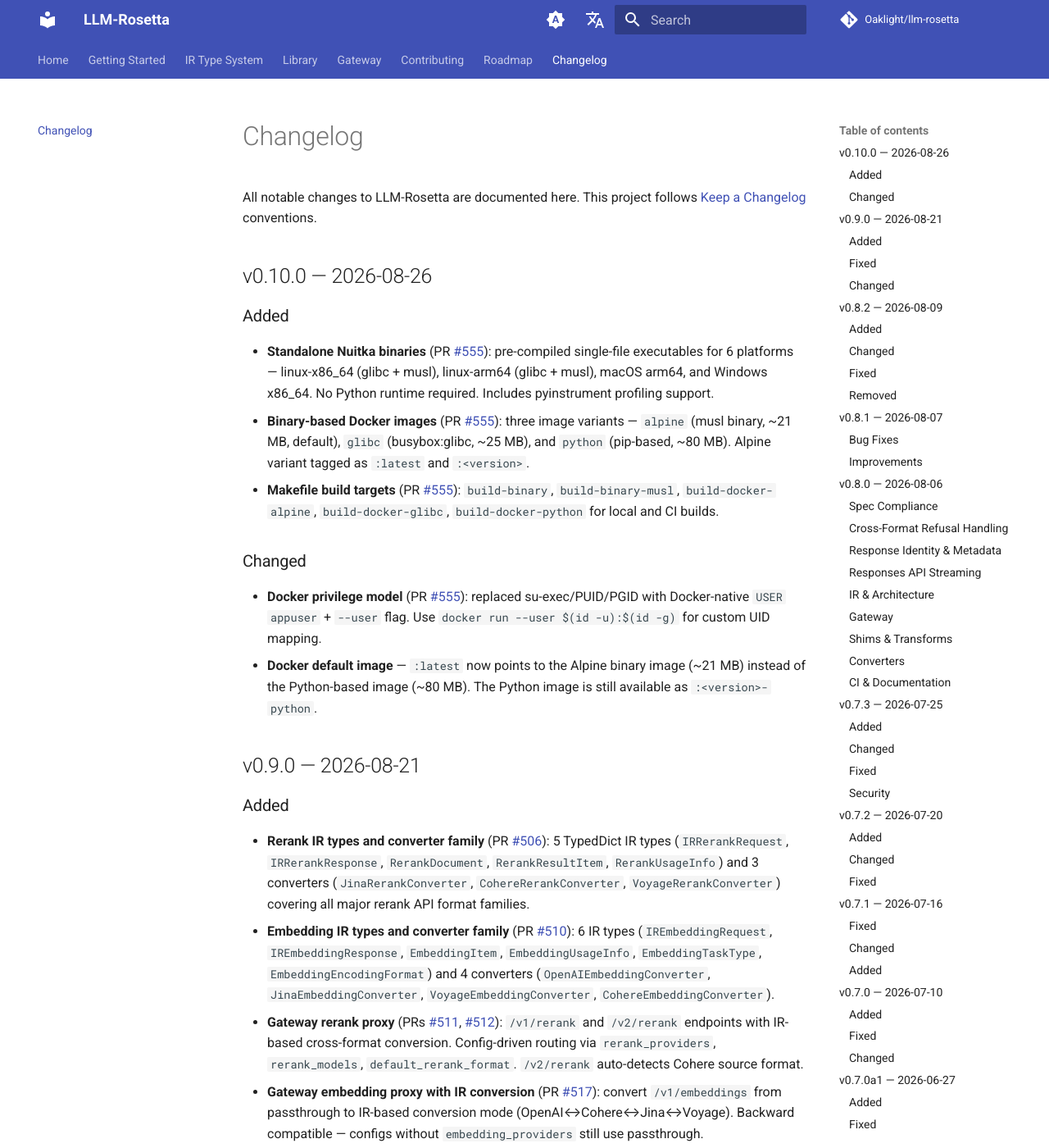
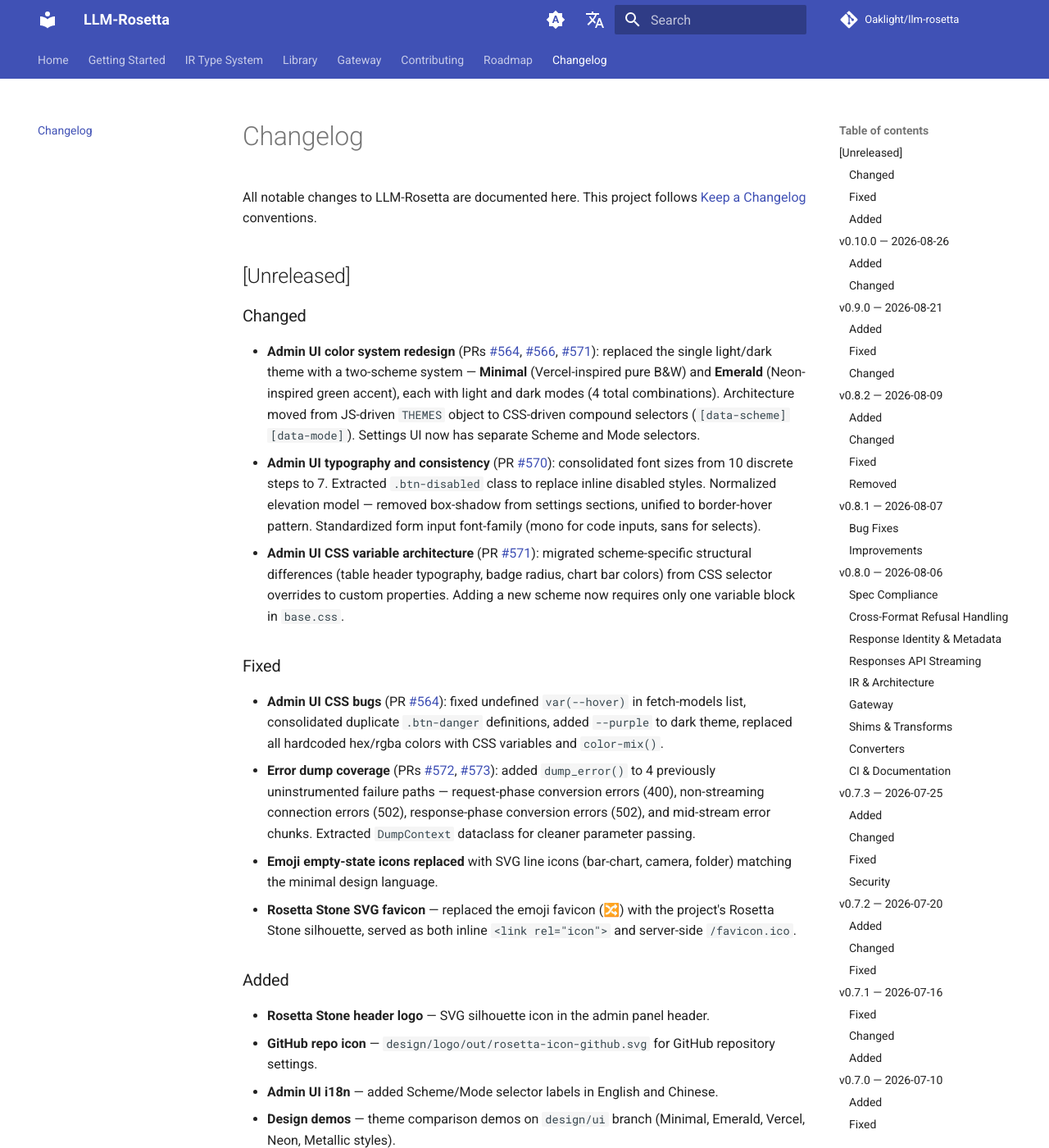
Before and after one commit to Oaklight/llm-rosetta, an MkDocs documentation site: the page built from docs/changelog.md, in a window 1280 px wide and 1400 px high. Shown: the whole window at 82% size. Built offline with MkDocs 1.6.1 and Material for MkDocs 9.7.7, drawn with Linux system fonts in a browser that asks for light colours; comment, search, counter and statistics services are not loaded.

Commit message:
docs: add [Unreleased] changelog — admin UI redesign, error dump fixes

```diff
--- a/docs/changelog.md
+++ b/docs/changelog.md
@@ -5,6 +5,28 @@
 # Changelog
 
 All notable changes to LLM-Rosetta are documented here. This project follows [Keep a Changelog](https://keepachangelog.com/) conventions.
+
+## [Unreleased]
+
+### Changed
+
+- **Admin UI color system redesign** (PRs [#564](https://github.com/Oaklight/llm-rosetta/pull/564), [#566](https://github.com/Oaklight/llm-rosetta/pull/566), [#571](https://github.com/Oaklight/llm-rosetta/pull/571)): replaced the single light/dark theme with a two-scheme system — **Minimal** (Vercel-inspired pure B&W) and **Emerald** (Neon-inspired green accent), each with light and dark modes (4 total combinations). Architecture moved from JS-driven `THEMES` object to CSS-driven compound selectors (`[data-scheme][data-mode]`). Settings UI now has separate Scheme and Mode selectors.
+- **Admin UI typography and consistency** (PR [#570](https://github.com/Oaklight/llm-rosetta/pull/570)): consolidated font sizes from 10 discrete steps to 7. Extracted `.btn-disabled` class to replace inline disabled styles. Normalized elevation model — removed box-shadow from settings sections, unified to border-hover pattern. Standardized form input font-family (mono for code inputs, sans for selects).
+- **Admin UI CSS variable architecture** (PR [#571](https://github.com/Oaklight/llm-rosetta/pull/571)): migrated scheme-specific structural differences (table header typography, badge radius, chart bar colors) from CSS selector overrides to custom properties. Adding a new scheme now requires only one variable block in `base.css`.
+
+### Fixed
+
+- **Admin UI CSS bugs** (PR [#564](https://github.com/Oaklight/llm-rosetta/pull/564)): fixed undefined `var(--hover)` in fetch-models list, consolidated duplicate `.btn-danger` definitions, added `--purple` to dark theme, replaced all hardcoded hex/rgba colors with CSS variables and `color-mix()`.
+- **Error dump coverage** (PRs [#572](https://github.com/Oaklight/llm-rosetta/pull/572), [#573](https://github.com/Oaklight/llm-rosetta/pull/573)): added `dump_error()` to 4 previously uninstrumented failure paths — request-phase conversion errors (400), non-streaming connection errors (502), response-phase conversion errors (502), and mid-stream error chunks. Extracted `DumpContext` dataclass for cleaner parameter passing.
+- **Emoji empty-state icons replaced** with SVG line icons (bar-chart, camera, folder) matching the minimal design language.
+- **Rosetta Stone SVG favicon** — replaced the emoji favicon (🔀) with the project's Rosetta Stone silhouette, served as both inline `<link rel="icon">` and server-side `/favicon.ico`.
+
+### Added
+
+- **Rosetta Stone header logo** — SVG silhouette icon in the admin panel header.
+- **GitHub repo icon** — `design/logo/out/rosetta-icon-github.svg` for GitHub repository settings.
+- **Admin UI i18n** — added Scheme/Mode selector labels in English and Chinese.
+- **Design demos** — theme comparison demos on `design/ui` branch (Minimal, Emerald, Vercel, Neon, Metallic styles).
 
 ## v0.10.0 — 2026-08-26
 
```
